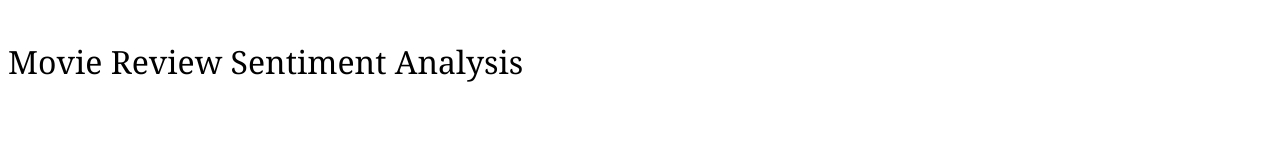
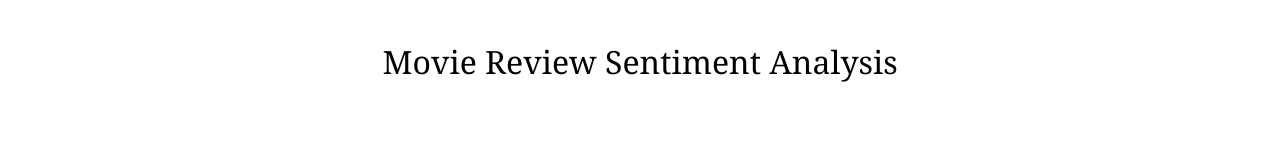
Before and after one commit to gowtham5m11/movieReviewSentimentAnalysis, a plain HTML site: page index.html in a window 1280 px wide. Shown: the top 163 px of the page. Drawn offline with Linux system fonts and the light colour scheme.

Commit message:
Update main.css

```diff
--- a/main.css
+++ b/main.css
@@ -6,7 +6,7 @@ header{
 }
 .header{
 display: flex;
-justify-content: baseline;
+justify-content: Center;
 font-size: xx-large;
 background-color: rgb(255, 255, 255);
 font-family: Georgia, 'Times New Roman', Times, serif;
```
